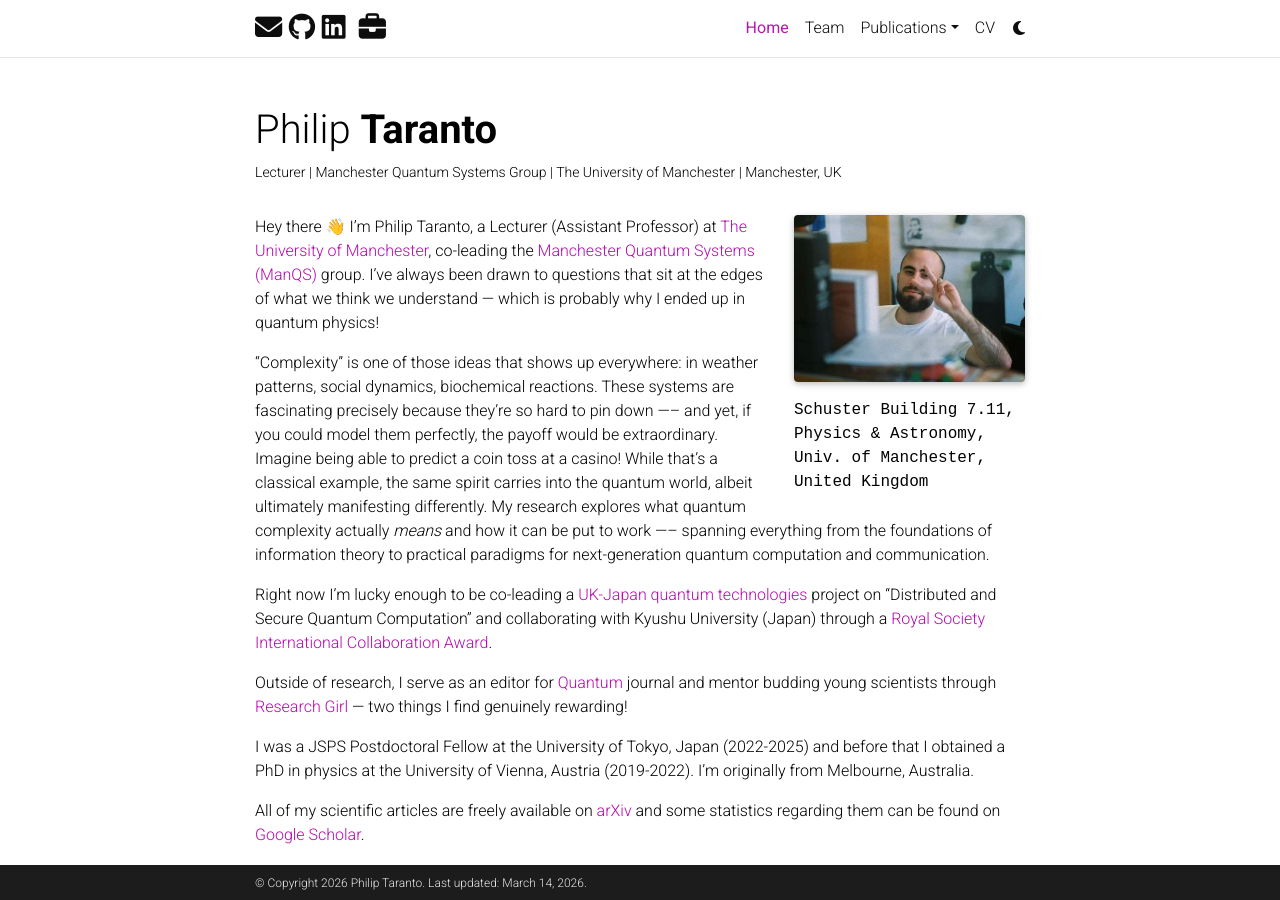
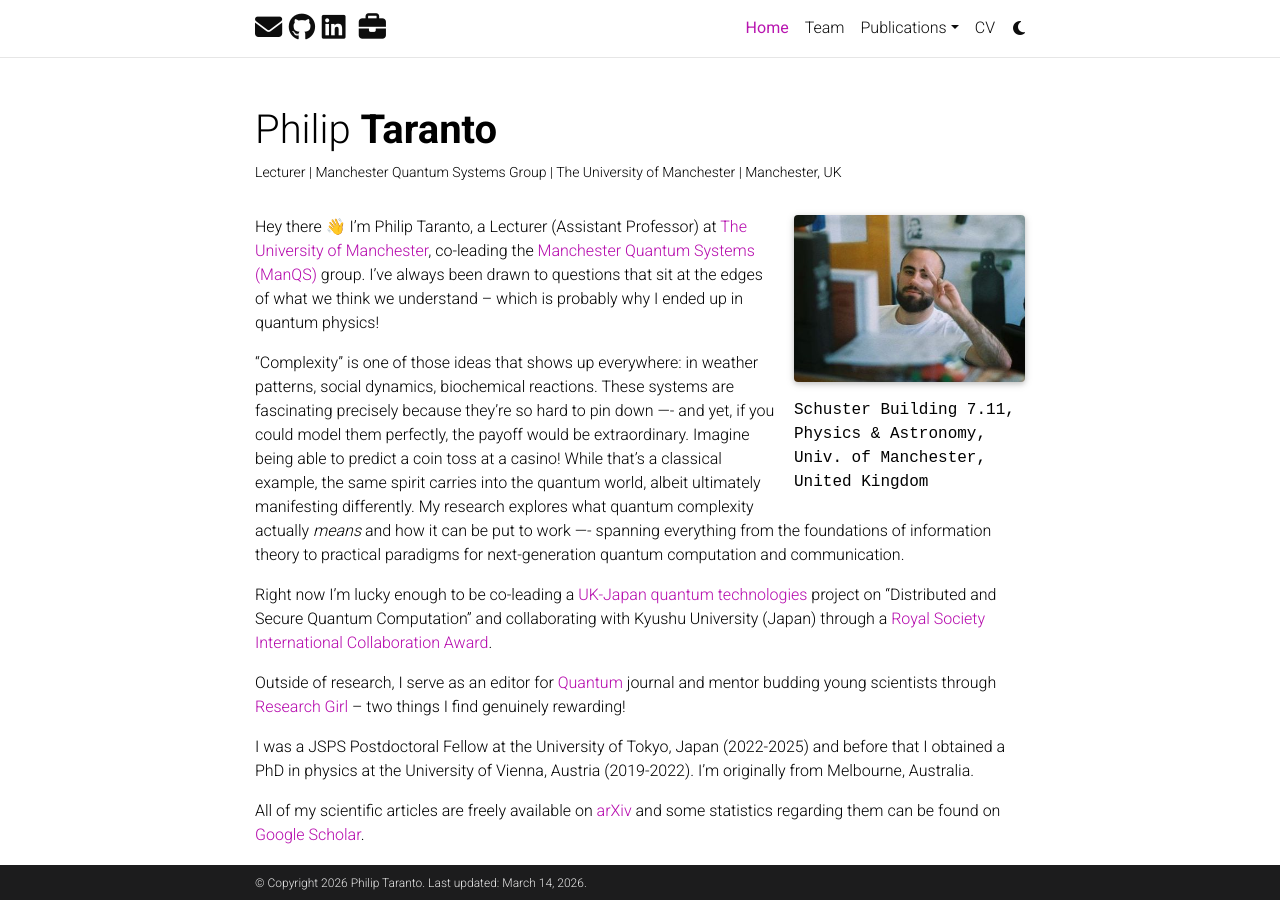
Before and after one commit to tarantophilip/tarantophilip.github.io, a Jekyll site: the page built from _pages/about.md, in a window 1280 px wide and 900 px high. Built offline with Jekyll 4.4.1, drawn with Linux system fonts in a browser that asks for light colours; full-size pictures stand in for the smaller copies a plugin makes; comment, search, counter and statistics services are not loaded; a style sheet for code colours, icons or effects is not loaded.

```diff
--- a/_pages/about.md
+++ b/_pages/about.md
@@ -21,13 +21,13 @@ selected_papers: true # includes a list of papers marked as "selected={true}"
 social: true  # includes social icons at the bottom of the page
 ---
 
-Hey there 👋 I'm Philip Taranto, a Lecturer (Assistant Professor) at [The University of Manchester](https://www.manchester.ac.uk/), co-leading the [Manchester Quantum Systems (ManQS)](https://theory.physics.manchester.ac.uk/groups/index.php/home/groups/manqs/) group. I've always been drawn to questions that sit at the edges of what we think we understand --- which is probably why I ended up in quantum physics!
+Hey there 👋 I'm Philip Taranto, a Lecturer (Assistant Professor) at [The University of Manchester](https://www.manchester.ac.uk/), co-leading the [Manchester Quantum Systems (ManQS)](https://theory.physics.manchester.ac.uk/groups/index.php/home/groups/manqs/) group. I've always been drawn to questions that sit at the edges of what we think we understand -- which is probably why I ended up in quantum physics!
 
-"Complexity" is one of those ideas that shows up everywhere: in weather patterns, social dynamics, biochemical reactions. These systems are fascinating precisely because they're so hard to pin down —-- and yet, if you could model them perfectly, the payoff would be extraordinary. Imagine being able to predict a coin toss at a casino! While that's a classical example, the same spirit carries into the quantum world, albeit ultimately manifesting differently. My research explores what quantum complexity actually <em>means</em> and how it can be put to work —-- spanning everything from the foundations of information theory to practical paradigms for next-generation quantum computation and communication.
+"Complexity" is one of those ideas that shows up everywhere: in weather patterns, social dynamics, biochemical reactions. These systems are fascinating precisely because they're so hard to pin down —- and yet, if you could model them perfectly, the payoff would be extraordinary. Imagine being able to predict a coin toss at a casino! While that's a classical example, the same spirit carries into the quantum world, albeit ultimately manifesting differently. My research explores what quantum complexity actually <em>means</em> and how it can be put to work —- spanning everything from the foundations of information theory to practical paradigms for next-generation quantum computation and communication.
 
 Right now I'm lucky enough to be co-leading a [UK-Japan quantum technologies](https://www.ukri.org/opportunity/japan-uk-joint-call-for-quantum-technologies-for-innovation/) project on "Distributed and Secure Quantum Computation" and collaborating with Kyushu University (Japan) through a [Royal Society International Collaboration Award](https://royalsociety.org/grants/international-collaboration-awards-ispf/).
 
-Outside of research, I serve as an editor for [Quantum](https://quantum-journal.org/) journal and mentor budding young scientists through [Research Girl](https://www.researchgirl.org/) --- two things I find genuinely rewarding!
+Outside of research, I serve as an editor for [Quantum](https://quantum-journal.org/) journal and mentor budding young scientists through [Research Girl](https://www.researchgirl.org/) -- two things I find genuinely rewarding!
 
 I was a JSPS Postdoctoral Fellow at the University of Tokyo, Japan (2022-2025) and before that I obtained a PhD in physics at the University of Vienna, Austria (2019-2022). I'm originally from Melbourne, Australia.
 
```
